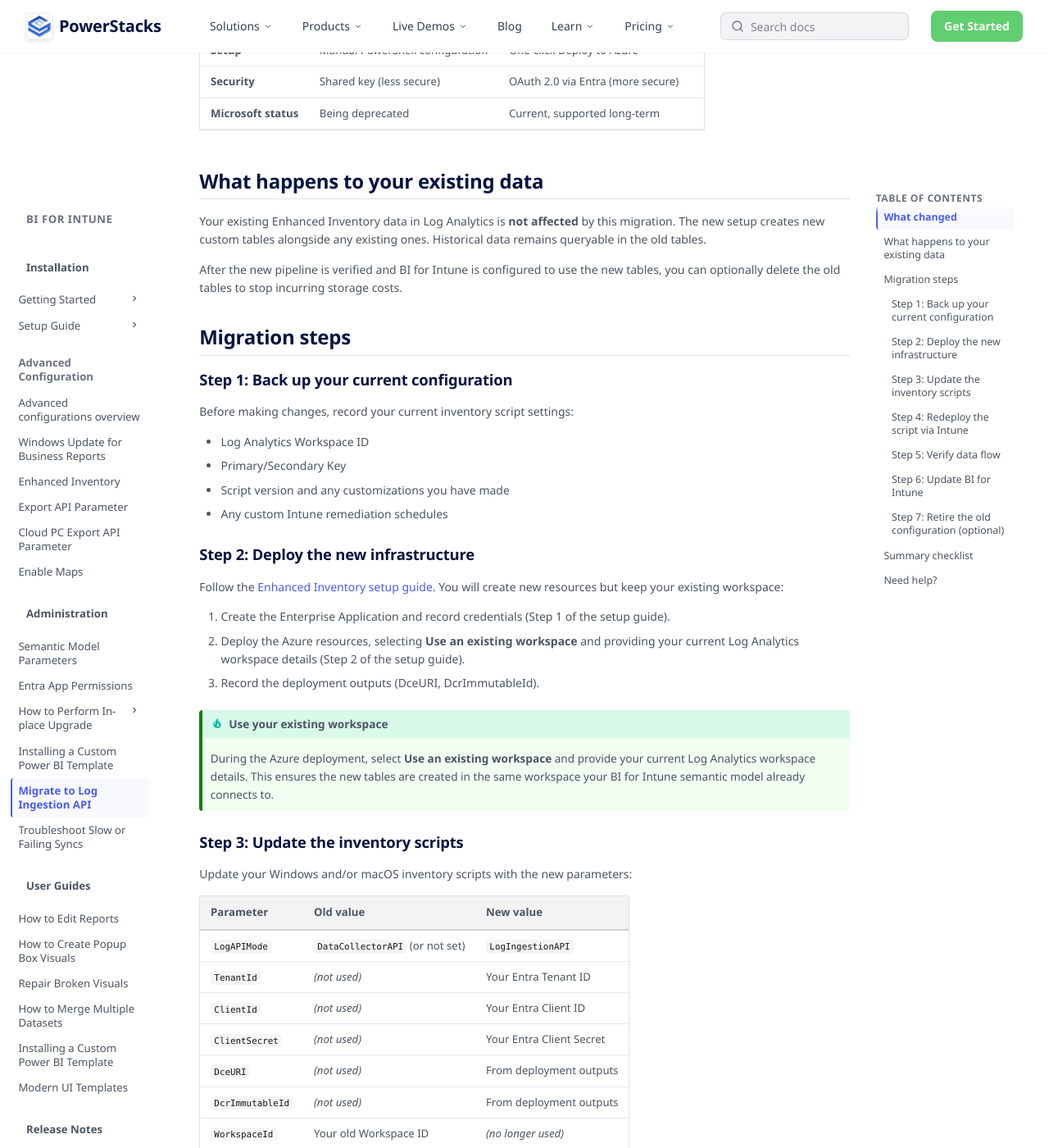
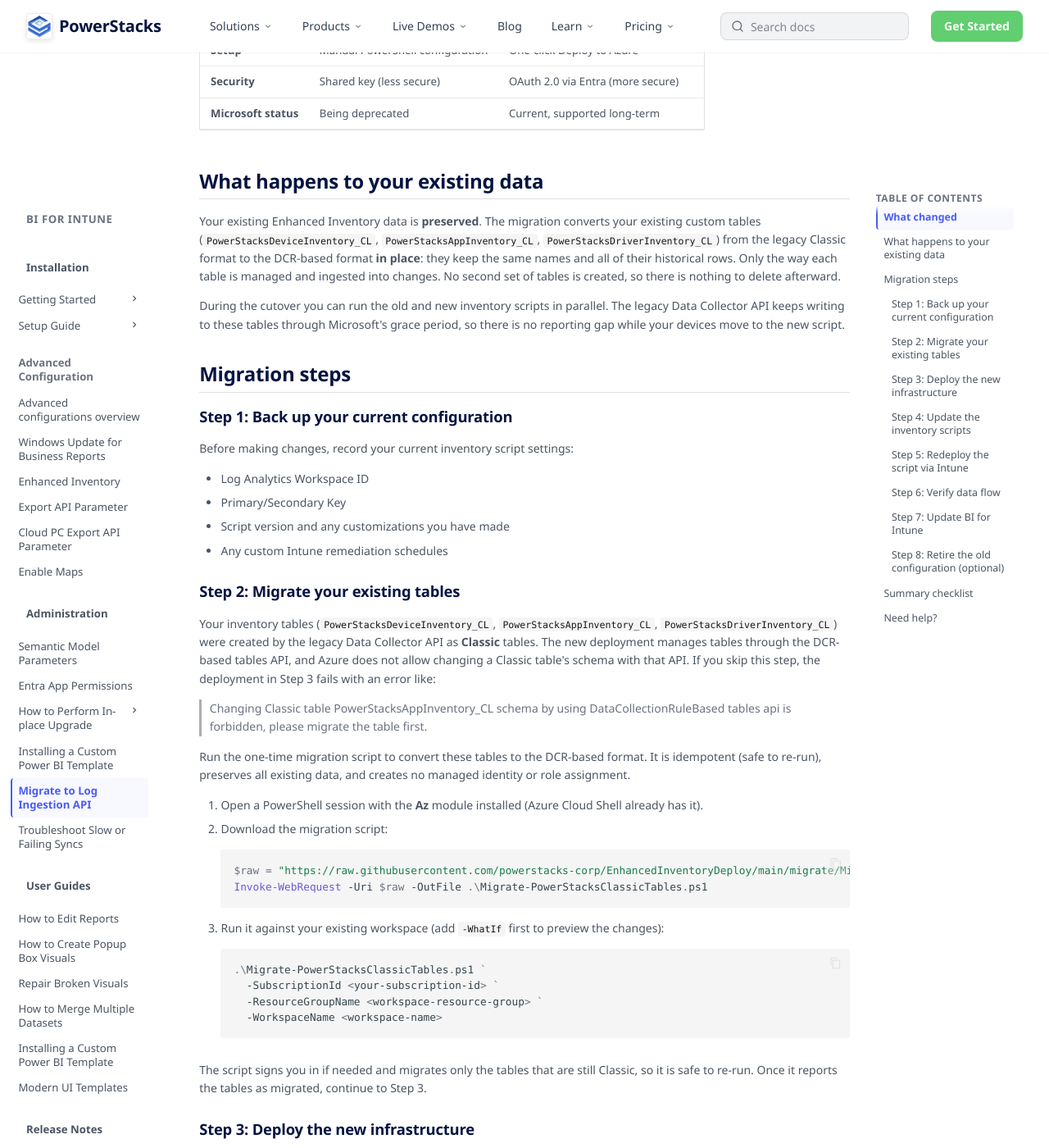
Before and after one commit to powerstacks-corp/powerstacks-docs, an MkDocs documentation site: the page built from docs/bi-for-intune/installation/log-analytics/migrate-to-log-ingestion-api.md, in a window 1280 px wide and 1400 px high, scrolled down 610 px. Shown: the whole window at 82% size. Built offline with MkDocs 1.6.1 and Material for MkDocs 9.7.7, drawn with Linux system fonts in a browser that asks for light colours; some of the changed text lies outside the part shown.

Commit message:
migrate-to-log-ingestion-api: add Classic-to-DCR table migration step + correct in-place migration framing

````diff
--- a/docs/bi-for-intune/installation/log-analytics/migrate-to-log-ingestion-api.md
+++ b/docs/bi-for-intune/installation/log-analytics/migrate-to-log-ingestion-api.md
@@ -23,9 +23,9 @@
 
 ## What happens to your existing data
 
-Your existing Enhanced Inventory data in Log Analytics is **not affected** by this migration. The new setup creates new custom tables alongside any existing ones. Historical data remains queryable in the old tables.
+Your existing Enhanced Inventory data is **preserved**. The migration converts your existing custom tables (`PowerStacksDeviceInventory_CL`, `PowerStacksAppInventory_CL`, `PowerStacksDriverInventory_CL`) from the legacy Classic format to the DCR-based format **in place**: they keep the same names and all of their historical rows. Only the way each table is managed and ingested into changes. No second set of tables is created, so there is nothing to delete afterward.
 
-After the new pipeline is verified and BI for Intune is configured to use the new tables, you can optionally delete the old tables to stop incurring storage costs.
+During the cutover you can run the old and new inventory scripts in parallel. The legacy Data Collector API keeps writing to these tables through Microsoft's grace period, so there is no reporting gap while your devices move to the new script.
 
 ## Migration steps
 
@@ -38,7 +38,34 @@
 - Script version and any customizations you have made
 - Any custom Intune remediation schedules
 
-### Step 2: Deploy the new infrastructure
+### Step 2: Migrate your existing tables
+
+Your inventory tables (`PowerStacksDeviceInventory_CL`, `PowerStacksAppInventory_CL`, `PowerStacksDriverInventory_CL`) were created by the legacy Data Collector API as **Classic** tables. The new deployment manages tables through the DCR-based tables API, and Azure does not allow changing a Classic table's schema with that API. If you skip this step, the deployment in Step 3 fails with an error like:
+
+> Changing Classic table PowerStacksAppInventory_CL schema by using DataCollectionRuleBased tables api is forbidden, please migrate the table first.
+
+Run the one-time migration script to convert these tables to the DCR-based format. It is idempotent (safe to re-run), preserves all existing data, and creates no managed identity or role assignment.
+
+1. Open a PowerShell session with the **Az** module installed (Azure Cloud Shell already has it).
+2. Download the migration script:
+
+    ```powershell
+    $raw = "https://raw.githubusercontent.com/powerstacks-corp/EnhancedInventoryDeploy/main/migrate/Migrate-PowerStacksClassicTables.ps1"
+    Invoke-WebRequest -Uri $raw -OutFile .\Migrate-PowerStacksClassicTables.ps1
+    ```
+
+3. Run it against your existing workspace (add `-WhatIf` first to preview the changes):
+
+    ```powershell
+    .\Migrate-PowerStacksClassicTables.ps1 `
+      -SubscriptionId <your-subscription-id> `
+      -ResourceGroupName <workspace-resource-group> `
+      -WorkspaceName <workspace-name>
+    ```
+
+The script signs you in if needed and migrates only the tables that are still Classic, so it is safe to re-run. Once it reports the tables as migrated, continue to Step 3.
+
+### Step 3: Deploy the new infrastructure
 
 Follow the [Enhanced Inventory setup guide](../custom-inventory.md). You will create new resources but keep your existing workspace:
 
@@ -83,11 +110,11 @@
 | order by TimeGenerated desc
 ```
 
-### Step 6: Update BI for Intune
+### Step 7: Update BI for Intune
 
 If BI for Intune needs to be pointed at the new table names, update the semantic model parameters accordingly. Check the [Semantic Model Parameters](../../administration/semantic-model-parameters.md) page for guidance.
 
-### Step 7: Retire the old configuration (optional)
+### Step 8: Retire the old configuration (optional)
 
 After you have confirmed the new pipeline is working and BI for Intune is using the new tables:
 
@@ -96,12 +123,13 @@
 ## Summary checklist
 
 - [ ] Current configuration backed up
+- [ ] Existing Classic tables migrated to DCR-based
 - [ ] Entra Application created with Enterprise App Object ID
 - [ ] Azure resources deployed to existing workspace
 - [ ] Deployment outputs recorded (DceURI, DcrImmutableId)
 - [ ] Inventory scripts updated with new parameters
 - [ ] Scripts redeployed via Intune
-- [ ] Data verified in new Log Analytics tables
+- [ ] Data verified in the Log Analytics tables
 - [ ] BI for Intune semantic model updated (if needed)
 - [ ] Old scripts retired
 
````
Also changed, not shown: other parts of docs/bi-for-intune/installation/log-analytics/migrate-to-log-ingestion-api.md (+3 -3 lines).
